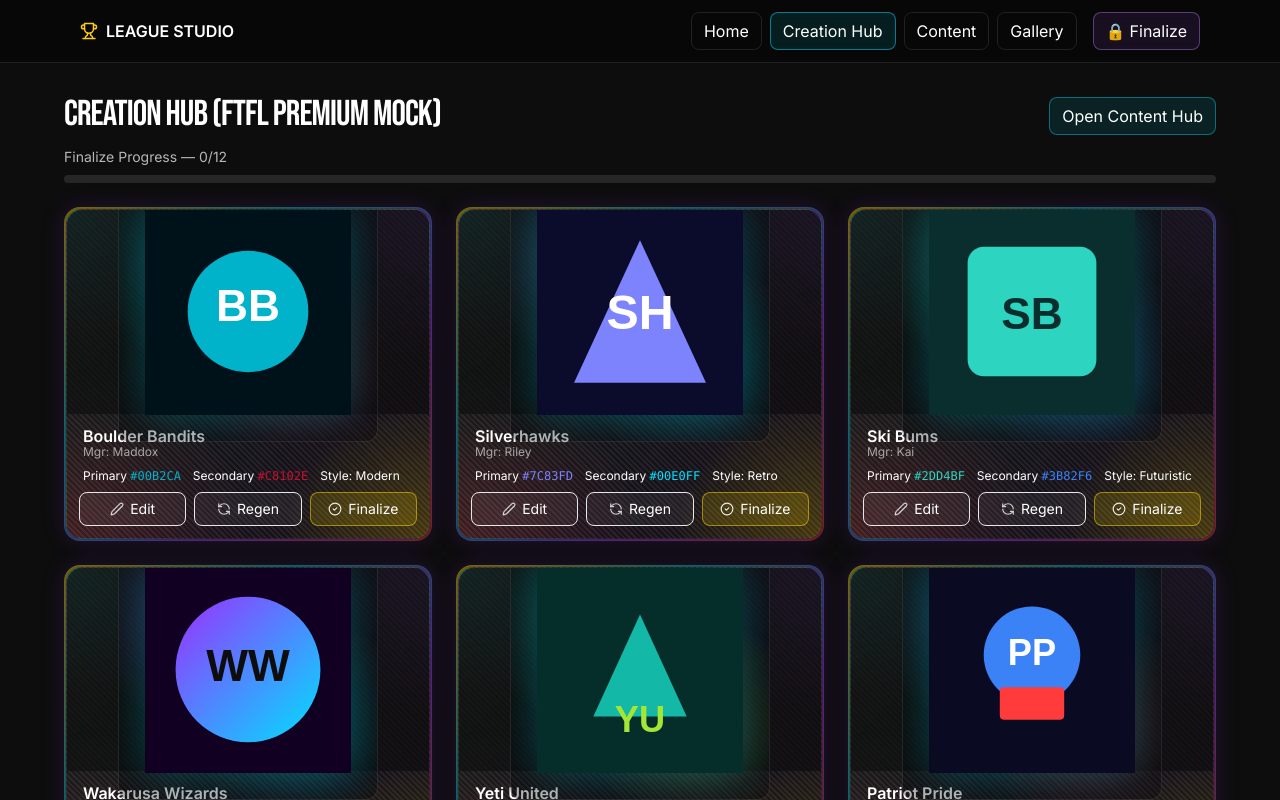
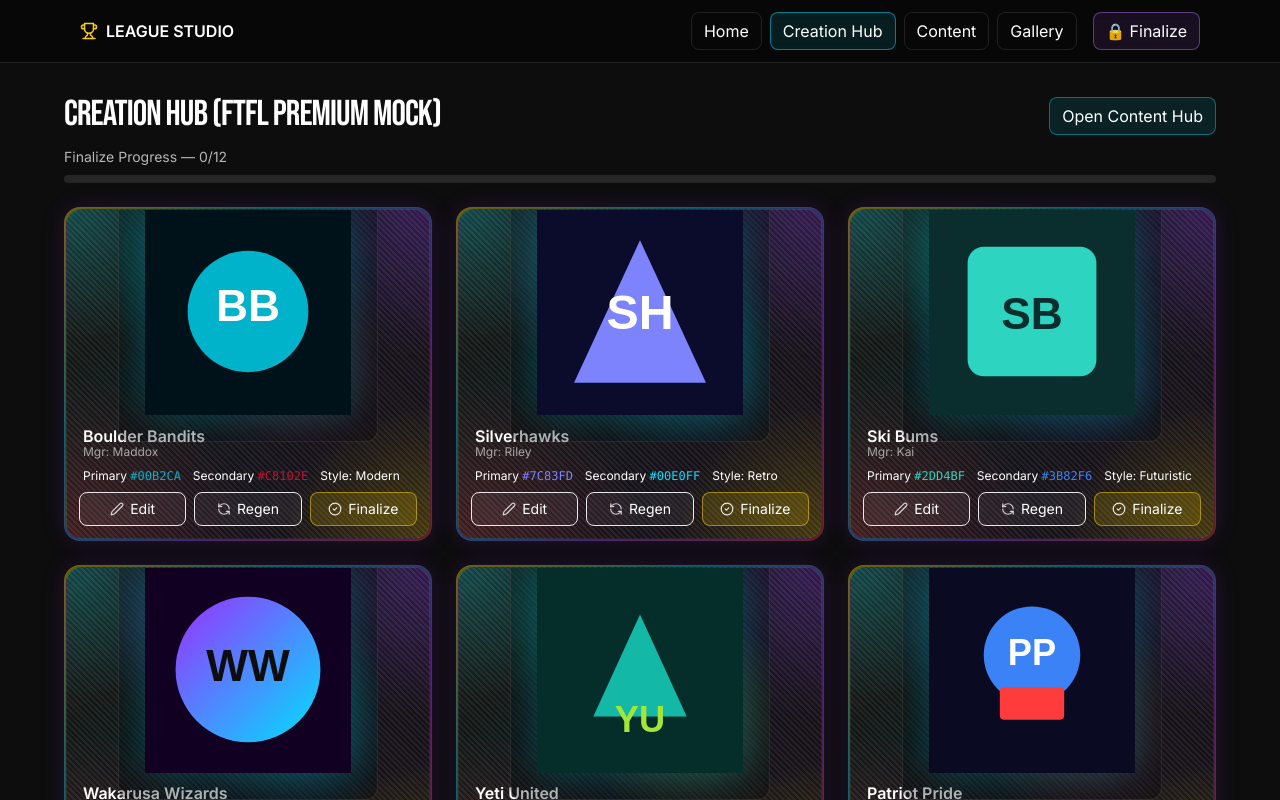
Before and after one commit to nmortimer/NewShellFantasy, a Next.js app: page /creation in a window 1280 px wide. Shown: the top 800 px of the page. Built offline with nearby package versions, Linux system fonts and the light colour scheme.

Commit message:
Update TeamCard.tsx

```diff
--- a/components/TeamCard.tsx
+++ b/components/TeamCard.tsx
@@ -17,26 +17,33 @@ export default function TeamCard({ team }: { team: Team }) {
         transition={{ type: "spring", stiffness: 250, damping: 20, mass: 0.6 }}
         className="card-foil-inner h-full rounded-2xl overflow-hidden flex flex-col"
       >
-        {/* MEDIA: fixed 16:9 area for identical tops */}
-        <div className="relative w-full pt-[56.25%] bg-gradient-to-br from-base-800/70 to-base-900/70">
+        {/* MEDIA: fixed 16:9 for identical tops, but transparent so only the square stage reads */}
+        <div className="relative w-full pt-[56.25%]">
           {team.finalized && (
             <div className="psa-badge z-20 absolute right-2 top-2">FINALIZED</div>
           )}
 
-          {/* Centered SQUARE STAGE (enforces identical logo zone) */}
+          {/* Centered SQUARE STAGE = the only visible zone */}
           <div className="absolute inset-0 flex items-center justify-center">
-            <div className="stage relative rounded-xl border border-white/10 bg-black/30 shadow-inner overflow-hidden
-                            w-[72%] max-w-[320px] aspect-square grid place-items-center">
-              {/* vignettes / soft glow */}
+            <div
+              className="relative rounded-xl border border-white/10 bg-black/30 shadow-inner overflow-hidden
+                         w-[72%] max-w-[320px] aspect-square grid place-items-center"
+            >
+              {/* soft color vignettes for polish */}
               <div
                 className="absolute inset-0 pointer-events-none"
                 style={{
-                  background:
-                    `radial-gradient(60% 60% at 30% 30%, ${hexA(team.primary, 0.18)} 0%, transparent 70%),
-                     radial-gradient(60% 60% at 70% 70%, ${hexA(team.secondary, 0.18)} 0%, transparent 70%)`,
+                  background: `radial-gradient(60% 60% at 30% 30%, ${hexA(
+                    team.primary,
+                    0.18
+                  )} 0%, transparent 70%),
+                               radial-gradient(60% 60% at 70% 70%, ${hexA(
+                                 team.secondary,
+                                 0.18
+                               )} 0%, transparent 70%)`,
                 }}
               />
-              {/* Logo always perfectly centered & contained */}
+              {/* Logo always centered and contained within the stage */}
               <img
                 src={team.logo}
                 alt={team.name}
@@ -47,12 +54,12 @@ export default function TeamCard({ team }: { team: Team }) {
           </div>
         </div>
 
-        {/* BODY (flex-1 keeps equal heights) */}
+        {/* BODY */}
         <div className="flex-1 px-4 pt-3 pb-2">
           <h3 className="font-semibold leading-tight truncate">{team.name}</h3>
           <p className="text-xs text-white/60 -mt-0.5 truncate">Mgr: {team.manager}</p>
 
-          {/* Meta – single line with ellipsis */}
+          {/* Single-line meta */}
           <div className="mt-2 text-xs whitespace-nowrap overflow-hidden text-ellipsis">
             <span className="mr-3">
               Primary{" "}
@@ -106,8 +113,7 @@ export default function TeamCard({ team }: { team: Team }) {
   );
 }
 
-/* ---------- helpers ---------- */
-
+/* helpers */
 function hexA(hex: string, a: number) {
   const v = hex?.startsWith("#") ? hex.slice(1) : hex;
   if (!/^[0-9a-fA-F]{6}$/.test(v)) return `rgba(0,0,0,${a})`;
```
